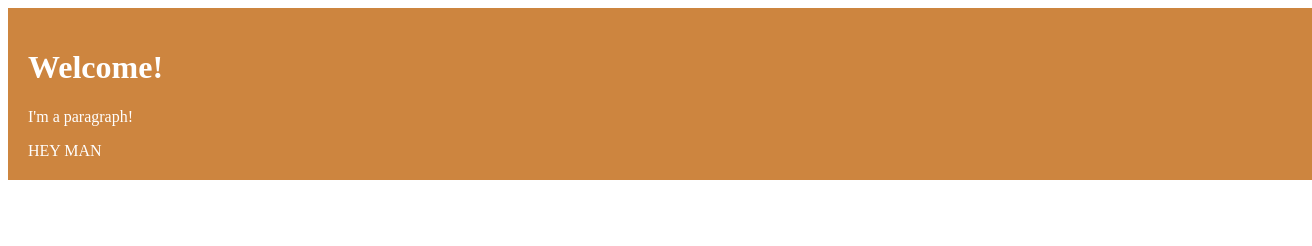
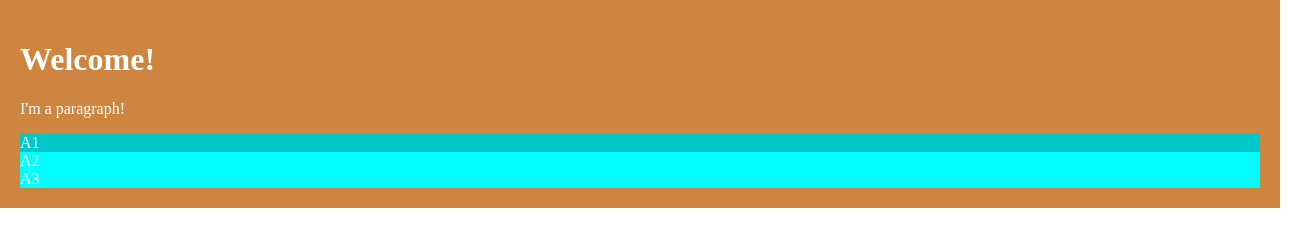
Before and after one commit to Challengers-Tech/js-tut1, a website: page index.html in a window 1280 px wide. Shown: the whole page, 1312 px wide, since content can reach past the window. Drawn offline with nearby package versions, Linux system fonts and the light colour scheme.

Commit message:
css for our simple site

```diff
--- a/index.html
+++ b/index.html
@@ -12,8 +12,16 @@
         <h1>Welcome!</h1>
         <p id="para1">I'm a paragraph!</p>
 
-        <div>
-            HEY MAN
+        <div class="aqua">
+            <div id="a1" class="aqua-deep">
+                A1
+            </div>
+            <div id="a2">
+                A2
+            </div>
+            <div id="a3">
+                A3
+            </div>
         </div>
     </div>
 
--- a/styles.css
+++ b/styles.css
@@ -1,14 +1,30 @@
-html {
+body {
     font-family: 'Times New Roman', Times, serif;
     color: white;
+    margin: 0;
+    padding: 0;
+    width: 100%;
+    min-height: 100%;
 }
+
 #content {
     background-color: peru;
-    width: 100%;
     padding: 20px;
 }
 
 
 .aqua {
+    background-color: aqua;
+}
 
+.aqua-deep {
+    background-color: rgb(0, 200, 200);
 }
+
+
+
+.absolute {
+    position: absolute;
+    top: 0;
+    left: 0;
+}
```
Also changed, not shown: package.json (added, +19 -0 lines).
